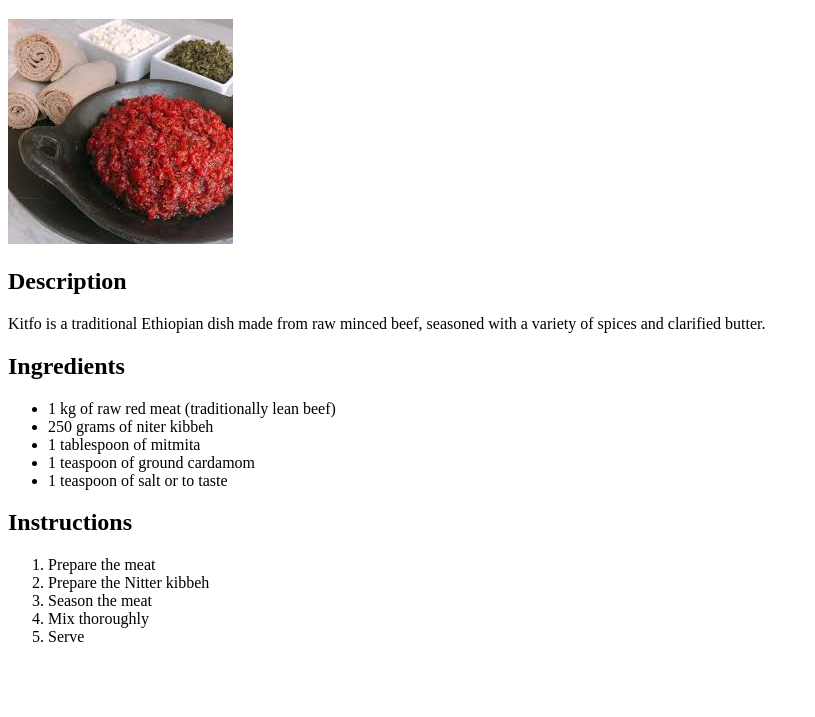
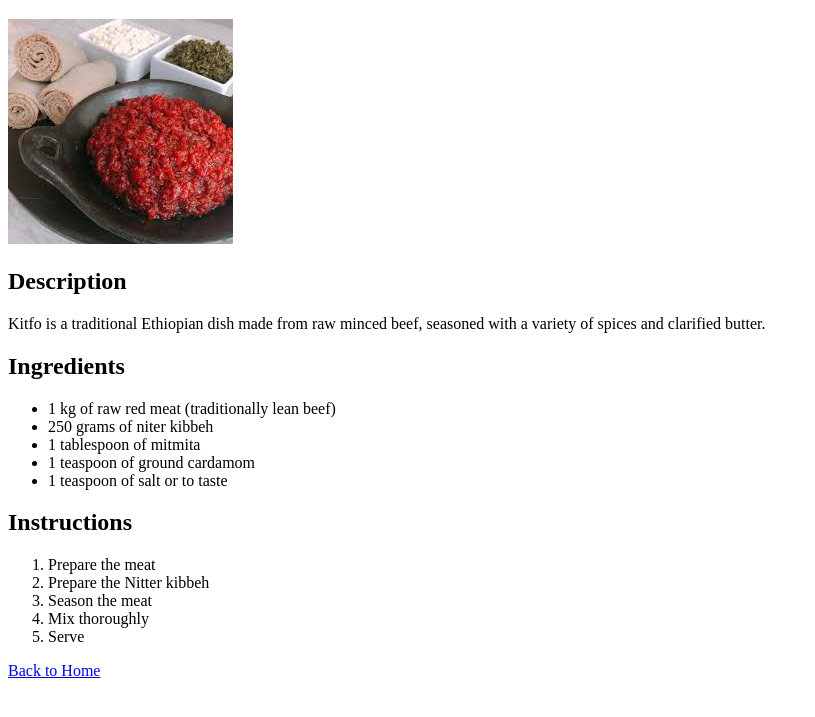
Before and after one commit to natasteria/odin-recipes, a plain HTML site: page recipes/kitfo.html in a window 1280 px wide. Shown: the part 61-778 px from the top of the page, without its empty margins (0-815 px from the left). Drawn offline with Linux system fonts and the light colour scheme.

Commit message:
Add back to home link on each recipe webpage

```diff
--- a/recipes/kitfo.html
+++ b/recipes/kitfo.html
@@ -30,5 +30,8 @@
         <li>Mix thoroughly</li>
         <li>Serve</li>
     </ol>
+
+<a href="./../index.html">Back to Home</a>
+
 </body>
 </html>
```
Also changed, not shown: recipes/doro-wat.html (+1 -1 lines), recipes/quanta-firfir.html (+1 -1 lines).
